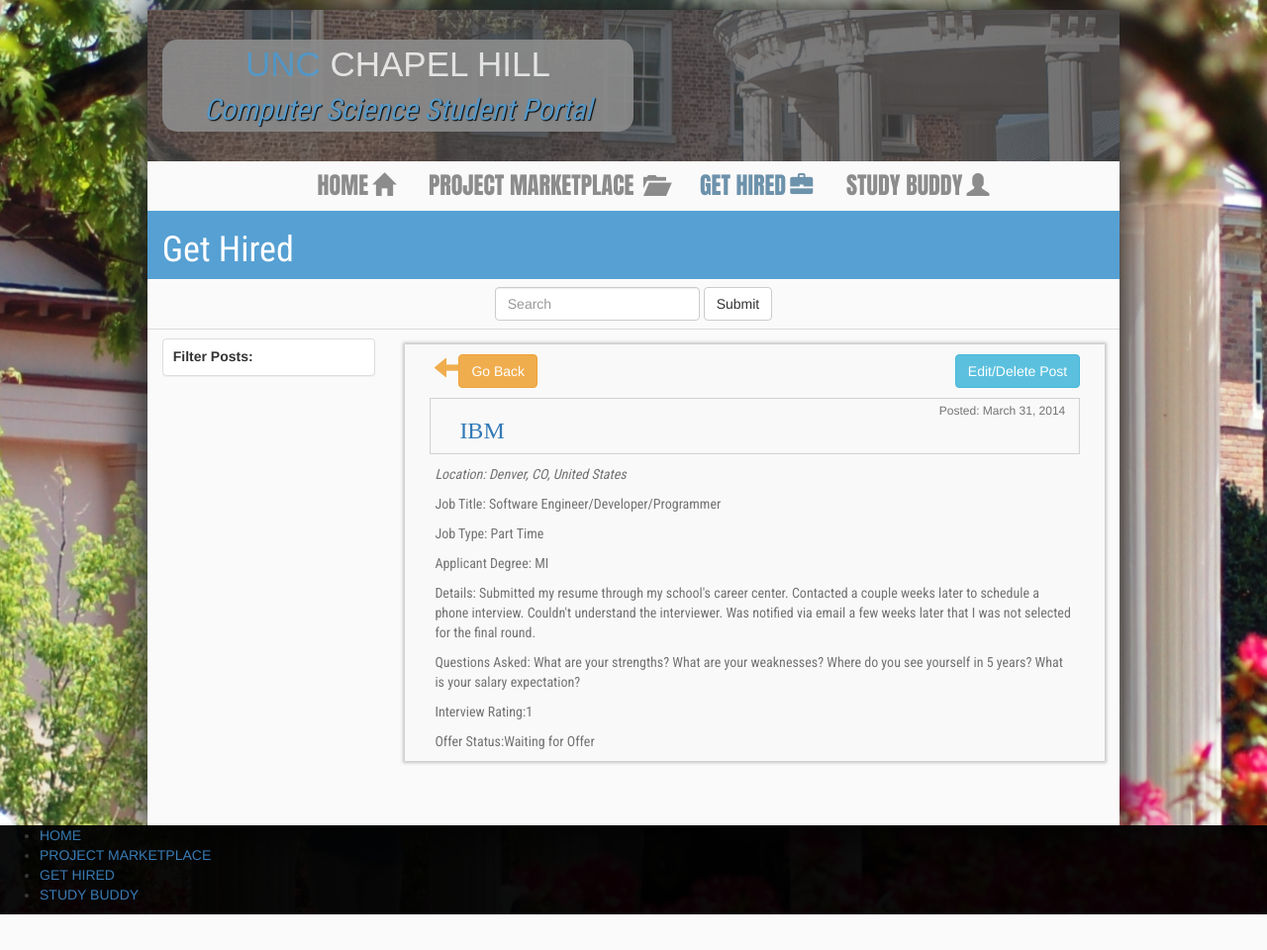
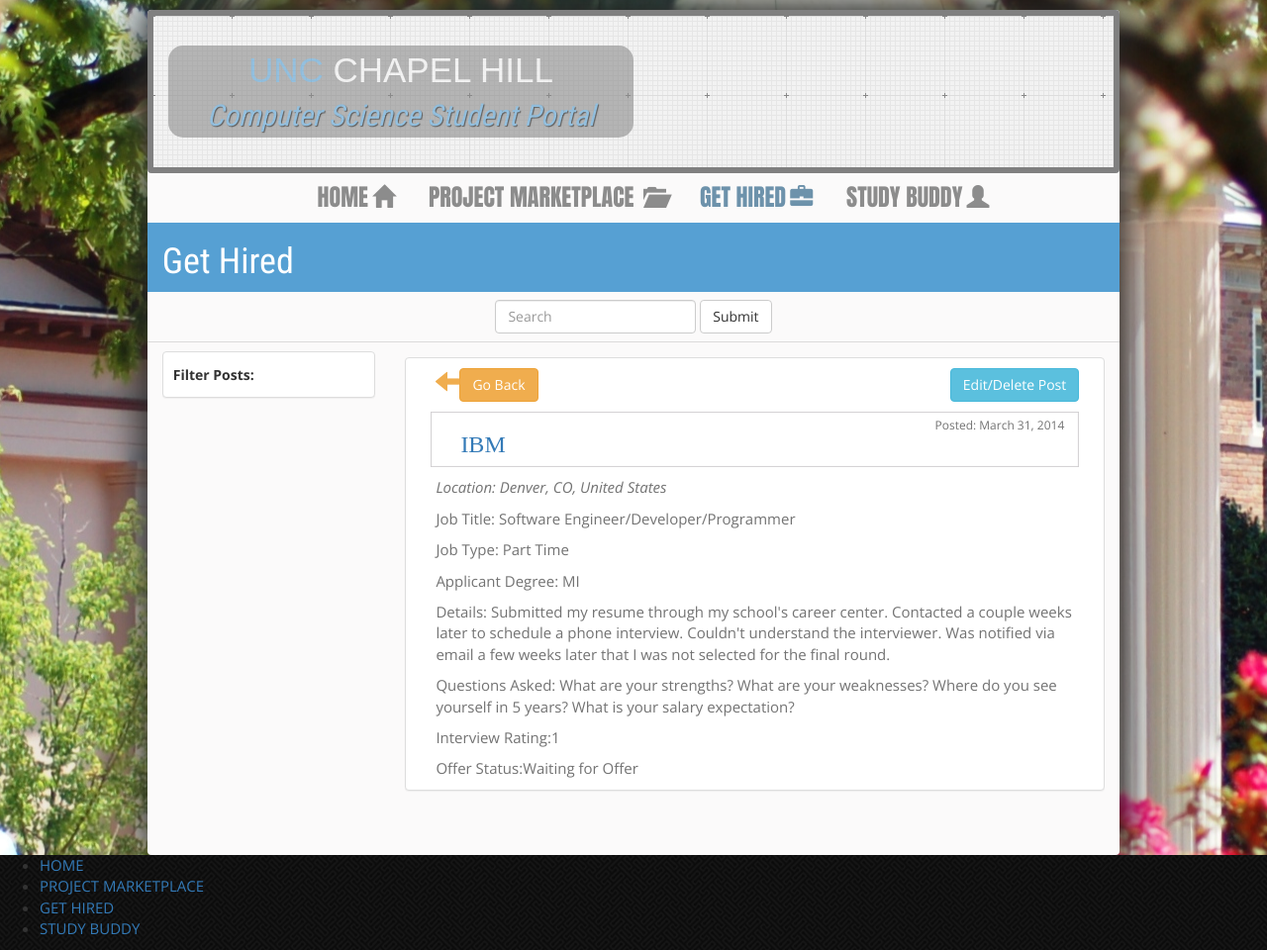
Before and after one commit to eliezer15/csportal, a Django app: page /GetHired/post/Interview/1/ in a window 1280 px wide. Shown: the whole page at 99% size. Before the commit the page ends 924 px from the top, so only its background shows below. Run offline with Django 3.2, Linux system fonts and the light colour scheme; data comes from the database, SQL or seed files in the repository; parts of the project's set-up code (start-up, migrations or seed data) failed here and were passed over; some libraries are stand-ins or nearby versions; some web fonts are replaced.

Commit message:
Fixed Random Tid-Bits of front end. Started Implementation of Filter Saving State. Overhaul of Logo and Footer.

```diff
--- a/static/css/style.css
+++ b/static/css/style.css
@@ -3,18 +3,27 @@
 body {
 	overflow-x: hidden;
 	background: url(../images/background.jpg) no-repeat center center fixed;
+	font-family : "Open Sans";
+	font-size: 15px;
+	font-family: "Open Sans";
 }
 
 .back-to-top {
 	position: fixed;
 	bottom: 2em;
-	left: 12em;
+	left: 16em;
 	display: none;
 	height: 100px;
 	width: 100px;
 	z-index: 3;
 	text-decoration: none;
 	text-align: center;
+}
+
+.back-to-top span {
+	position: fixed;
+	bottom: 1em;
+	left: 17em;
 }
 
 div.main {
@@ -28,13 +37,16 @@
 	-moz-box-shadow: 0px 0px 39px 9px #282828;
 	box-shadow: 0px 0px 39px 9px #282828;
 	padding-bottom: 50px;
+	border-radius: 4px;
 }
 
 div.logorow {
 	padding-top: 30px;
 	padding-bottom: 30px;
 	text-align: center;
-	background: url(../images/oldwell.jpg) no-repeat 58% 45%;
+	background: url(../images/graphy.png);
+	border: 6px solid #808080;
+	border-radius: 4px;
 }
 
 div.logocontainer {
@@ -44,7 +56,7 @@
 
 div.logo {
 	background-color: #8C8C8C;
-	opacity: .90;
+	opacity: .60;
 	-webkit-border-radius: 15px;
 	-moz-border-radius: 15px;
 	border-radius: 15px;
@@ -120,9 +132,10 @@
 	color: #56a0d3;
 }
 
-ul.navlist li a.current{
+ul.navlist li a.current {
 	color: #6d92ab;
 }
+
 div.info {
 	background-color: #56a0d3;
 	color: white;
@@ -140,12 +153,11 @@
 }
 
 div.footer {
-	background-color: black;
-	opacity: 0.95;
+	background: url(../images/pw_maze_black.png);
 }
 
 .filterdiv {
-    margin-top:9px;
+	margin-top: 9px;
 }
 
 a.postLinks {
@@ -157,7 +169,7 @@
 	padding: 10px 30px 30px 30px;
 	border: thin solid #dbdbdb;
 	margin: 10px;
-	font-size: 15px;
+	font-size: 18px;
 	color: black;
 	height: 200px;
 	width: 99%;
@@ -170,13 +182,14 @@
 
 div.posts span.Title {
 	font-size: 20px;
+	font-weight: bold;
 	float: left;
 }
 
 div.posts span.Date {
 	float: right;
 	color: black;
-	font-size: 12px;
+	font-size: 14px;
 }
 
 div.posts span.preview {
@@ -209,24 +222,29 @@
 
 div.filterdiv div.contain span.labs {
 	font-weight: bold;
+	padding-top: 5px;
+	padding-bottom: 5px;
+	display: block;
 }
 
 div.filterdiv div.contain input.btn {
 	margin: 5px;
 }
 
+div.filterdiv select {
+	font-size: 14px;
+}
+
 /* postView CSS */
 div.postView {
-	background-color: #f9f9f9;
 	color: #737373;
 	margin-top: 15px;
 	margin-bottom: 15px;
-	-webkit-box-shadow: inset 0px 0px 1px 1px rgba(209, 207, 209, 1);
-	-moz-box-shadow: inset 0px 0px 1px 1px rgba(209, 207, 209, 1);
-	box-shadow: inset 0px 0px 1px 1px rgba(209, 207, 209, 1);
-	-webkit-box-shadow: 0px 0px 3px 2px rgba(200, 198, 198, 1);
-	-moz-box-shadow: 0px 0px 3px 2px rgba(200, 198, 198, 1);
-	box-shadow: 0px 0px 3px 2px rgba(200, 198, 198, 1);
+	background-color: #FFF;
+	border: 1px solid transparent;
+	border-radius: 4px;
+	box-shadow: 0px 1px 1px rgba(0, 0, 0, 0.05);
+	border-color: #DDD;
 }
 
 div.postView div.row {
@@ -245,14 +263,9 @@
 }
 
 div.title {
-
 	-webkit-box-shadow: inset 0px 0px 1px 1px rgba(209, 207, 209, 1);
 	-moz-box-shadow: inset 0px 0px 1px 1px rgba(209, 207, 209, 1);
 	box-shadow: inset 0px 0px 1px 1px rgba(209, 207, 209, 1);
-}
-
-div.postBody{
-    font-family: 'Roboto Condensed';
 }
 
 div.title p {
@@ -263,31 +276,17 @@
 }
 
 /*New Post CSS*/
-div.newform h2{
+div.newform h2 {
 	font-family: 'Roboto Condensed';
 	color: #56A0D3;
 }
 
-div.newform{
+div.newform {
 	color: #417ba3;
 }
 
-ul.errorlist{
+ul.errorlist {
 	color: red;
 	font-weight: bold;
 	list-style: none;
 }
-
-div.pass{
-    text-align: center;
-}
-
-div.pass input{
-    margin: auto;
-}
-
-div.pass label {
-     color: #417ba3;
-     font-family: 'Roboto Condensed';
-     padding: 10px;
-}
--- a/static/js/mainfunctions.js
+++ b/static/js/mainfunctions.js
@@ -1,13 +1,17 @@
 $(document).ready(function() {
 
-if($('div.info h1').html() == " Get Hired "){
+	if ($('div.info h1').html() == " Get Hired ") {
 		$('a.hired').addClass('current');
 	}
 
-var offset = 220;
-var duration = 500;
+	var offset = 420;
+	var offsetbottom = $('div.footer').offset().top - 900;
+	console.log(offsetbottom);
+	var duration = 200;
 	jQuery(window).scroll(function() {
-    if (jQuery(this).scrollTop() > offset) {
+		if (jQuery(this).scrollTop() > offsetbottom) {
+			jQuery('.back-to-top').fadeOut(duration);
+		} else if (jQuery(this).scrollTop() > offset) {
 			jQuery('.back-to-top').fadeIn(duration);
 		} else {
 			jQuery('.back-to-top').fadeOut(duration);
@@ -17,10 +21,33 @@
 
 	jQuery('.back-to-top').click(function(event) {
 		event.preventDefault();
-    jQuery('html, body').animate({scrollTop: 0}, duration);
+		jQuery('html, body').animate({
+			scrollTop : 0
+		}, duration);
 		return false;
 	})
 
+	$('div.filteroptions input.btn').click(function(){
+	$('div.filteroptions input').each(function(){
+	this.checked ? sessionStorage.setItem(this.value, true) : sessionStorage.removeItem(this.value);
+	});
 
+	$('div.filteroptions select').click(function(event) {
+		console.log(event.currentTarget.value);
+	});
+	});
+
+	var L = sessionStorage.length;
+	for(var i = 0; i < L; i ++){
+		$('div.filteroptions input.'+sessionStorage.key(i)).prop("checked", true);
+		console.log(sessionStorage.key(i));
+	}
+
+	$('div.newform').find('input').addClass('form-control');
+	$('div.newform').find('input').css('width', '50%');
+	$('div.newform').find('select').addClass('form-control');
+	$('div.newform').find('select').css('width', '50%');
+	$('div.newform').find('textarea').addClass('form-control');
+	$('div.newform').find('textarea').css('width', '50%');
 
 });
--- a/templates/GetHired/postlist.html
+++ b/templates/GetHired/postlist.html
@@ -7,19 +7,19 @@
 <span class='labs'> Post Type: </span>
     <div class="checkbox">
         <label>
-            <input type="checkbox" name="post_type" value="Interview"> Interview
+            <input type="checkbox" class="Interview" name="post_type" value="Interview"> Interview
         </label>
     </div>
     <div class="checkbox">
         <label>
-            <input type="checkbox" name="post_type" value="Offer"> Offer
+            <input type="checkbox" class="Offer" name="post_type" value="Offer"> Offer
         </label>
     </div>
     <span class='labs'> Companies:</span>
     {% for c in filters.companies %}
     <div class="checkbox">
         <label>
-            <input type="checkbox" name="company" value="{{c}}"> {{c}}
+            <input type="checkbox" class="{{c}}" name="company" value="{{c}}"> {{c}}
         </label>
     </div>
     {% endfor %}
--- a/templates/portal/base.html
+++ b/templates/portal/base.html
@@ -17,11 +17,13 @@
 	rel='stylesheet' type='text/css'>
 <link href='http://fonts.googleapis.com/css?family=Roboto+Condensed'
 	rel='stylesheet' type='text/css'>
+<link href="//fonts.googleapis.com/css?family=Open+Sans:300italic,300,400italic,400,600italic,600,700italic,700,800italic,800" rel="stylesheet" type="text/css">
+
 <meta charset="ISO-8859-1">
 <title>{% block title %}Tutor Page{% endblock %}</title>
 </head>
 <body>
-<a href="#" class="back-to-top"><img class="back-to-top" src="{% static "/static/images/backtotop.png"%}"></img>Back to Top</a>
+<a href="#" class="back-to-top"><img class="back-to-top" src="{% static "/static/images/backtotop.png"%}"></img><span>Back to Top</span></a>
 	<div class="row">
 		<div class="main col-md-9">
 		<div class="row">
```
Also changed, not shown: static/images/graphy.png (added), static/images/oldwell.jpg (deleted), static/images/pw_maze_black.png (added). Lines whose indentation alone changed are shown as unchanged.
